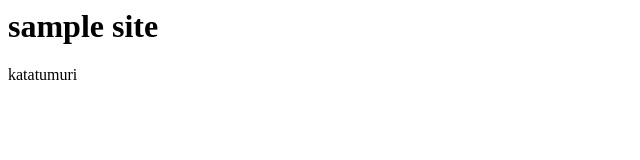
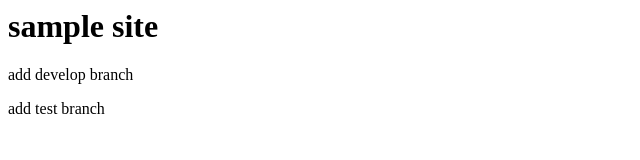
Before and after one commit to kamemi863/sample, a plain HTML site: page index.html in a window 1280 px wide. Shown: the whole page, without its empty margins (0-640 px from the left). Drawn offline with Linux system fonts and the light colour scheme.

Commit message:
add test branch

```diff
--- a/index.html
+++ b/index.html
@@ -4,6 +4,7 @@
   </head>
   <body>
     <h1>sample site</h1>
-    <p>katatumuri</p>
+    <p>add develop branch</p>
+    <p>add test branch</p>
   </body>
 </html>
```
